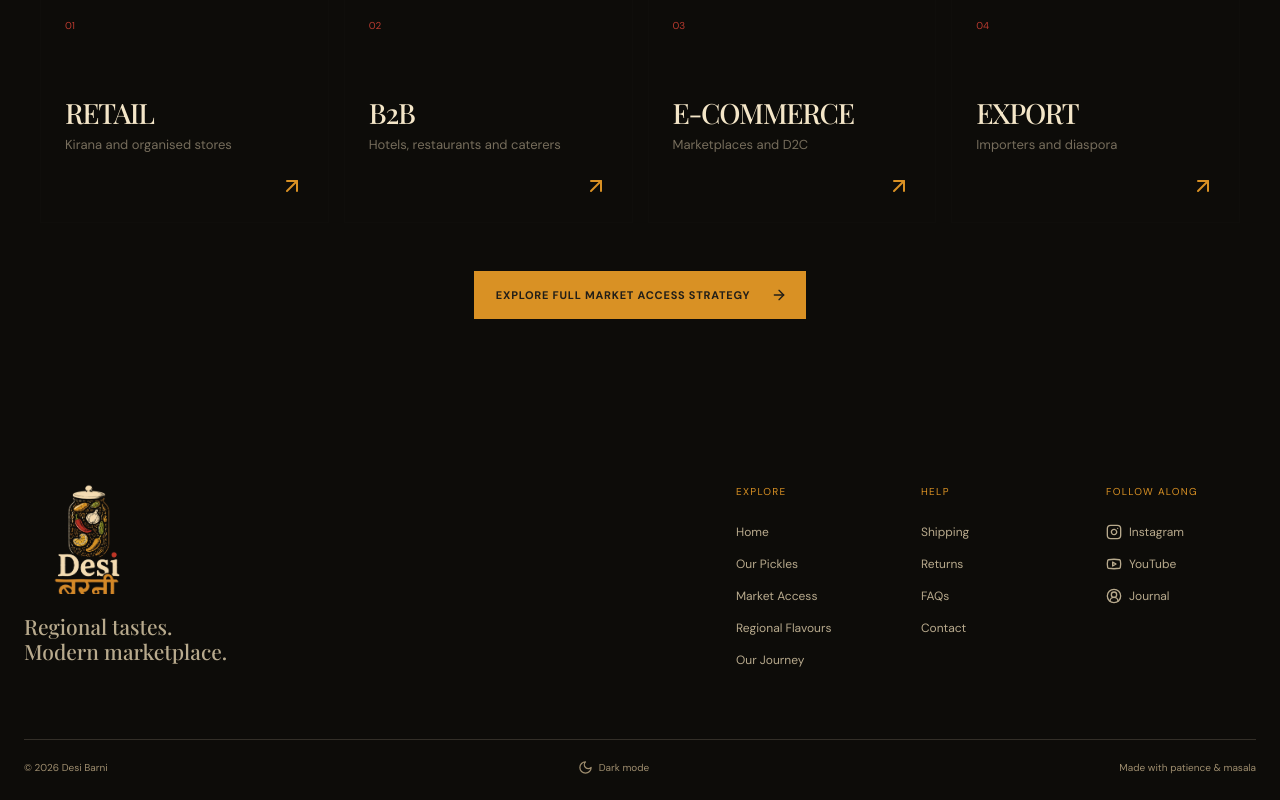
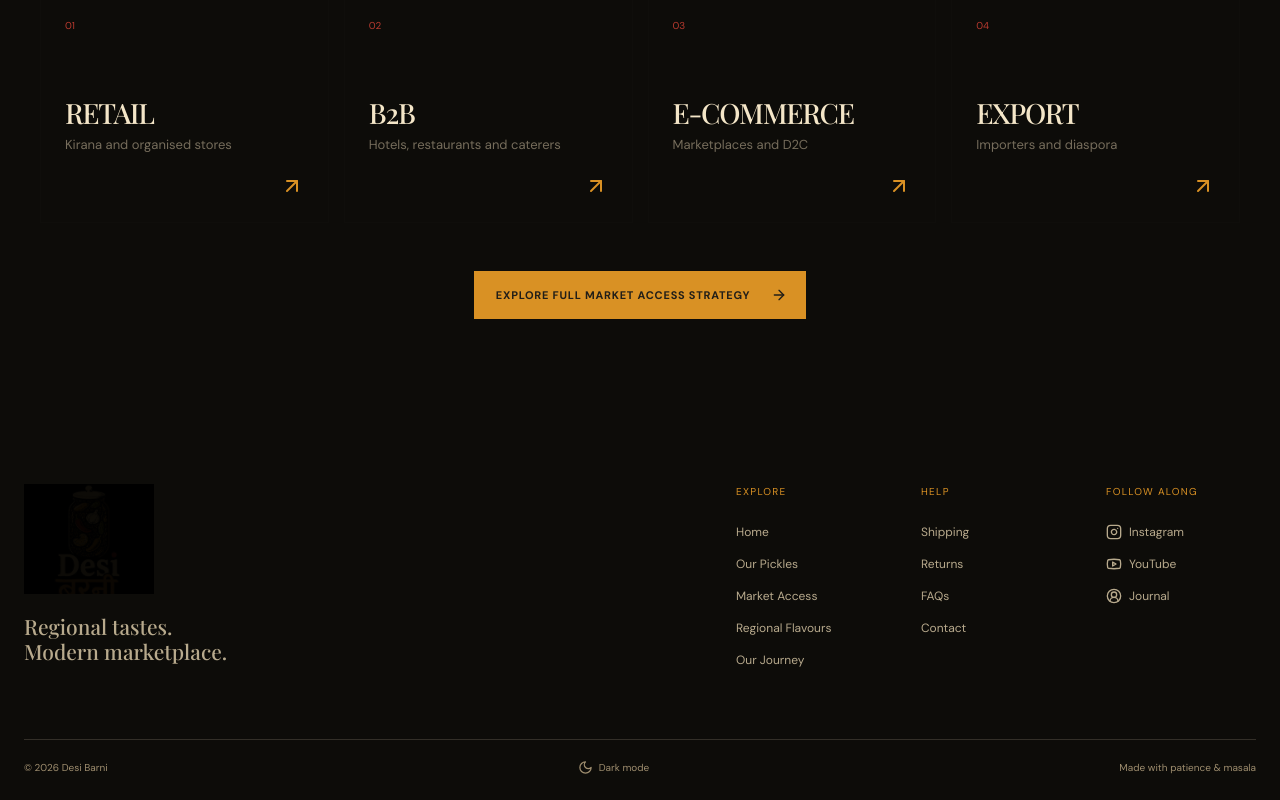
Before and after one commit to yashvicciindia-hub/DesiBarni, a React (Vite) app: page /journey in a window 1280 px wide. Shown: the part 1122-1922 px from the top of the page. Built offline with nearby package versions, Linux system fonts and the light colour scheme.

Commit message:
Fixed the logo transparancy on scroll

```diff
--- a/src/components.css
+++ b/src/components.css
@@ -127,6 +127,16 @@ em {
 
 .light-page .brand-mark {
     background: transparent;
+}
+
+.light-page .brand-mark img {
+    mix-blend-mode: multiply;
+    opacity: 1;
+}
+
+.dark-page .brand-mark img {
+    mix-blend-mode: screen;
+    opacity: 1;
 }
 
 .brand-mark.compact {
```
